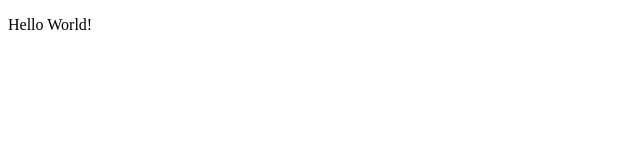
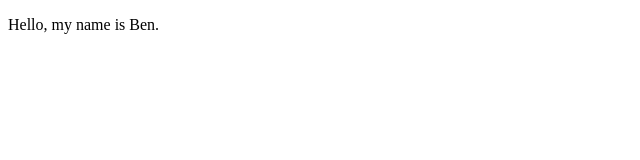
Before and after one commit to BenJohnsonFullStack/vue-course-app, a Vue app: page / in a window 1280 px wide. Shown: the top 160 px of the page, without its empty margins (0-640 px from the left). Built offline with nearby package versions, Linux system fonts and the light colour scheme.

Commit message:
Greeting component

```diff
--- a/src/App.vue
+++ b/src/App.vue
@@ -1,8 +1,10 @@
 <template>
-  <p>{{ msg }}</p>
+  <Greeting />
 </template>
 
 <script>
+import Greeting from "./components/Greeting.vue";
+
 export default {
   name: "App",
   data() {
@@ -10,5 +12,6 @@ export default {
       msg: "Hello World!",
     };
   },
+  components: { Greeting },
 };
 </script>
--- /dev/null
+++ b/src/components/Greeting.vue
@@ -0,0 +1,14 @@
+<template>
+  <p>{{ greeting }}</p>
+</template>
+
+<script>
+export default {
+  name: "Greeting",
+  data() {
+    return {
+      greeting: "Hello, my name is Ben.",
+    };
+  },
+};
+</script>
```
